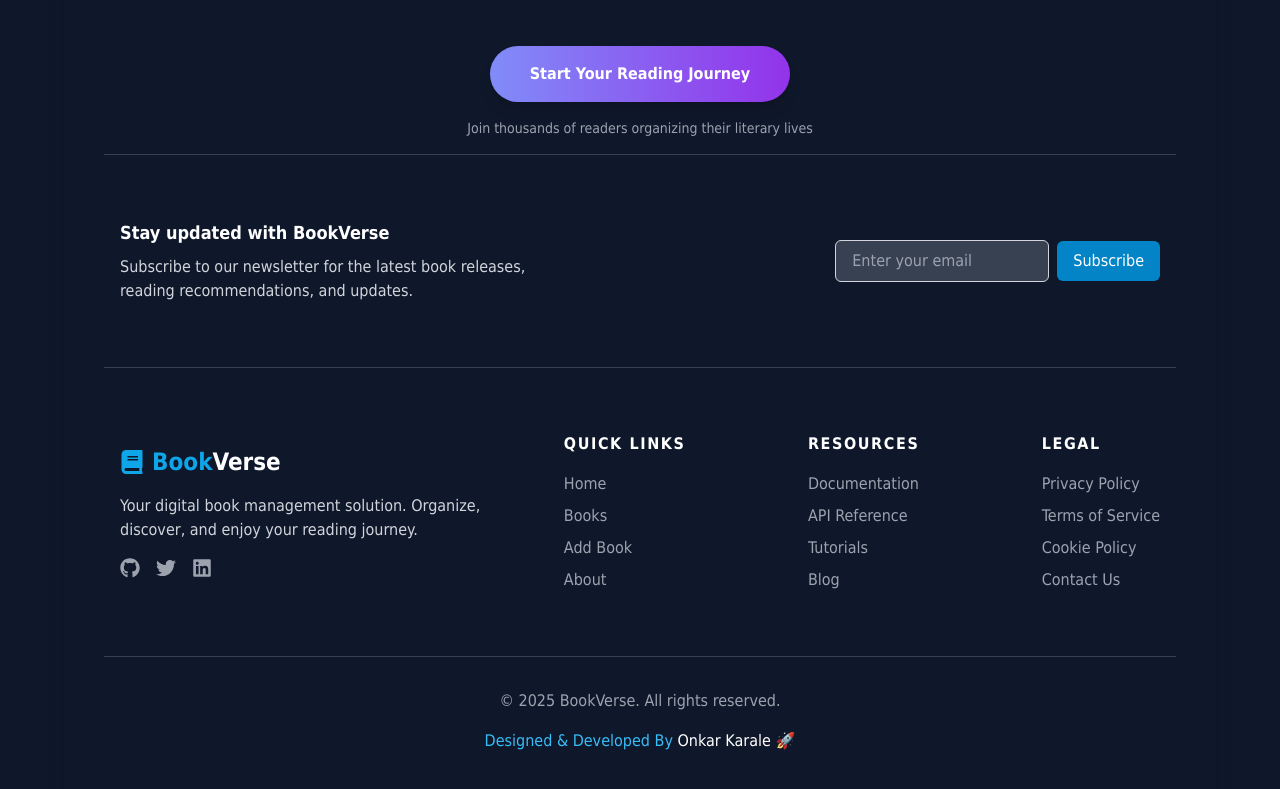
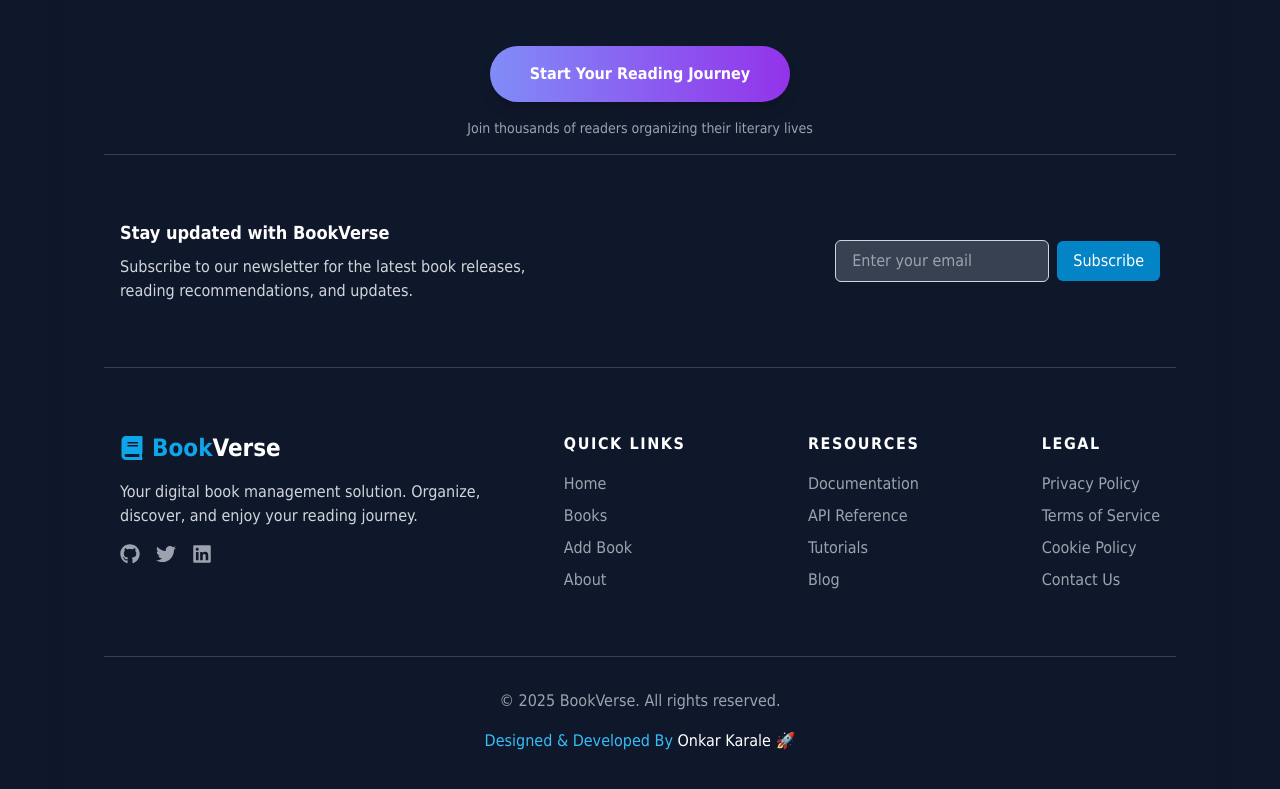
Before and after one commit to onkar895/BOOK-STORE-MERN, a React (Vite) app in the folder frontend/: page /about in a window 1280 px wide. Shown: the part 780-1569 px from the top of the page. Built offline with nearby package versions, Linux system fonts and the light colour scheme; no server answers.

Commit message:
Updated previous code

```diff
--- a/frontend/src/Components/BooksCard.jsx
+++ b/frontend/src/Components/BooksCard.jsx
@@ -22,7 +22,7 @@ const BooksCard = ({ books, loading, loadMore, hasMore }) => {
   }, [loading, hasMore, loadMore]);
 
   return (
-    <div className="grid grid-cols-1 sm:grid-cols-2 lg:grid-cols-3 gap-6 md:gap-16">
+    <div className="grid grid-cols-1 sm:grid-cols-2 lg:grid-cols-3 gap-10 sm:gap-6 md:gap-16">
       {books?.length > 0 ? (
         <>
           {books.map((book, index) => (
--- a/frontend/src/Components/Footer.jsx
+++ b/frontend/src/Components/Footer.jsx
@@ -37,7 +37,7 @@ const Footer = () => {
       {/* Main Footer */}
       <div className='border-t border-gray-700'>
         <div className='w-full mx-auto py-16 px-4'>
-          <div className="flex flex-col md:flex-row items-start md:items-center gap-16 justify-between">
+          <div className="flex flex-col lg:flex-row items-start gap-16 justify-between">
             <div className='flex flex-col justify-center gap-4'>
               <Link to='/' className='flex items-center gap-2 group'>
                 <FaBook className='text-2xl text-sky-500 transition-colors duration-300' />
@@ -59,7 +59,7 @@ const Footer = () => {
                 </a>
               </div>
             </div>
-            <div className='flex items-center justify-between w-full'>
+            <div className='flex max-sm:flex-col gap-10 items-center max-sm:items-start justify-between w-full'>
               {/* Quick Links */}
               <div className='col-span-1'>
                 <h3 className='max-sm:text-sm font-semibold text-white uppercase tracking-widest mb-4'>Quick Links</h3>
```
